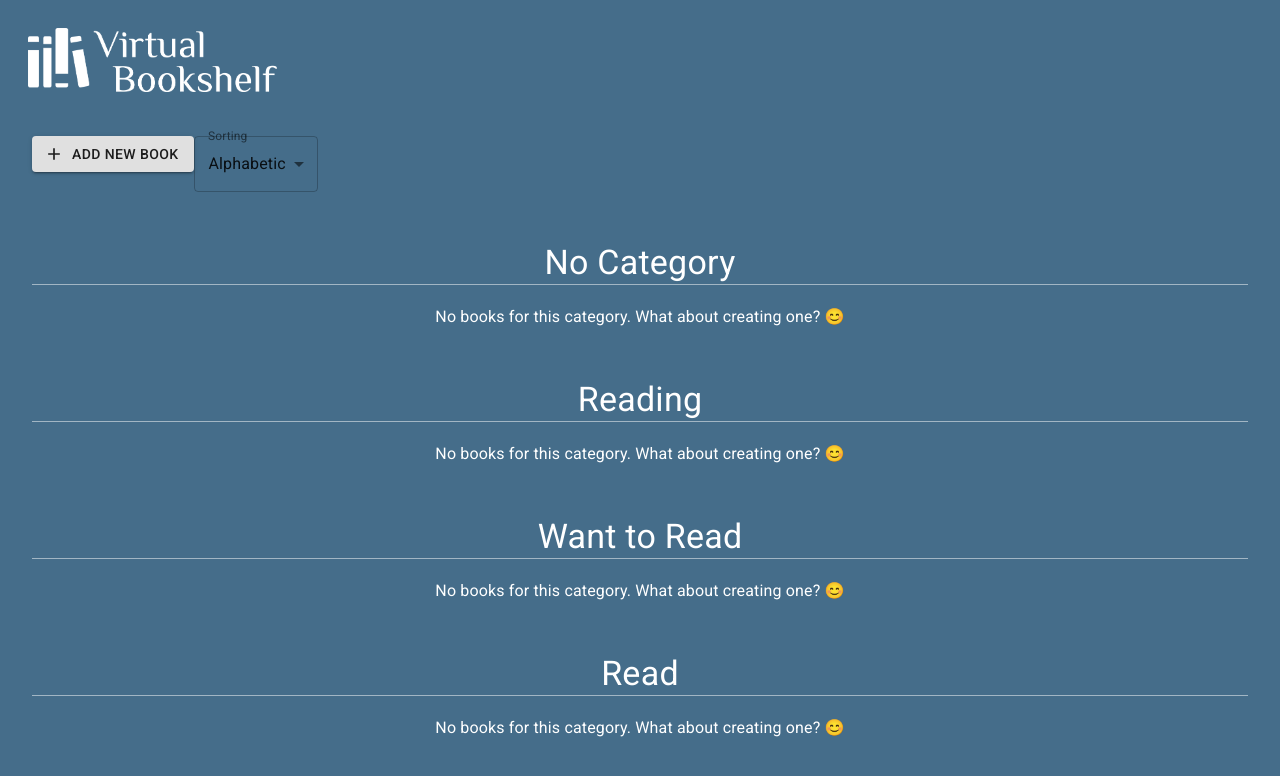
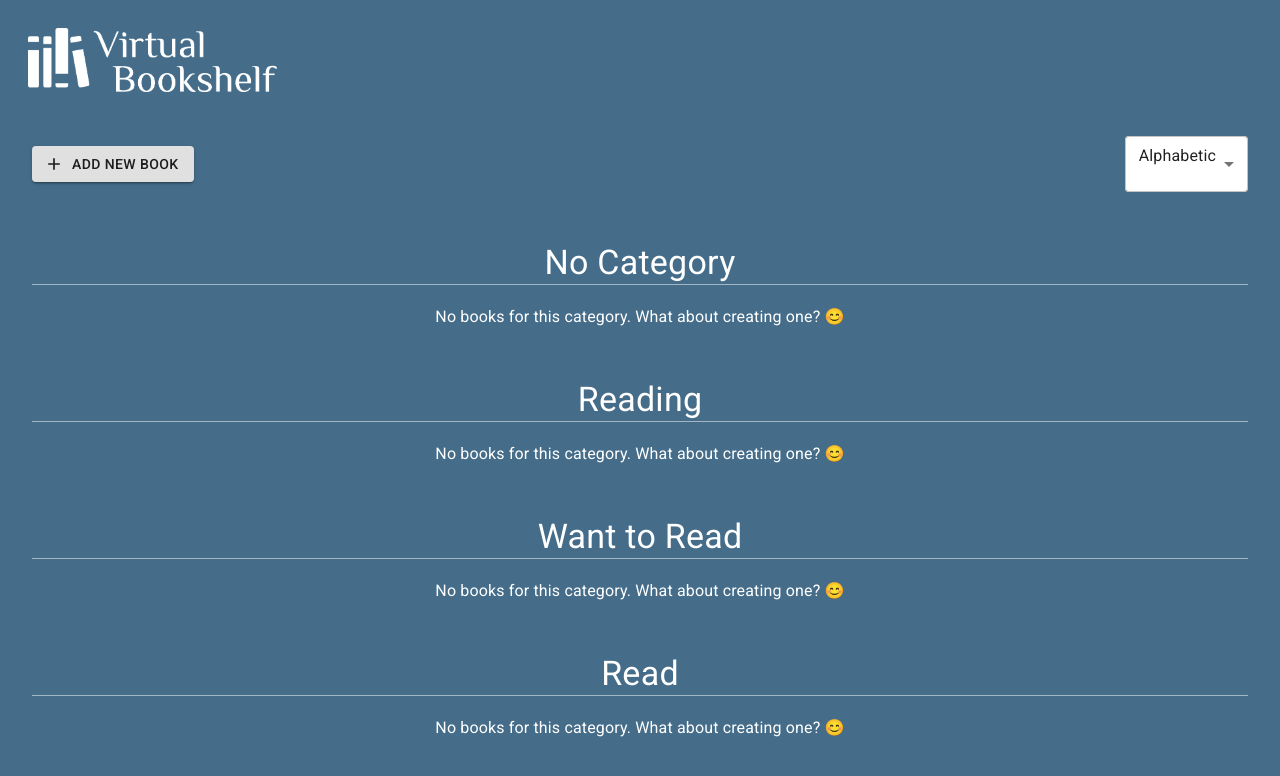
Before and after one commit to RSchneider94/virtual_bookshelf, a React (Create React App) app: page / in a window 1280 px wide. Shown: the top 776 px of the page. Built offline with nearby package versions, Linux system fonts and the light colour scheme.

Commit message:
Apply style to sorting select

```diff
--- a/src/components/UI/SortingSelect.jsx
+++ b/src/components/UI/SortingSelect.jsx
@@ -1,11 +1,20 @@
 import React, { useState, useEffect } from 'react';
 import { useDispatch, useSelector } from 'react-redux';
 import { FormControl, InputLabel, Select, MenuItem } from '@material-ui/core';
+import { makeStyles } from '@material-ui/core/styles';
 
 import { changeSorting } from '../../redux/actions/uiActions';
 
+const useStyles = makeStyles({
+  select: {
+    backgroundColor: '#fff',
+    lineHeight: '0.1875em'
+  }
+});
+
 export default function SortingSelect() {
   const dispatch = useDispatch();
+  const classes = useStyles();
   const sorting = useSelector(state => state.ui.sorting);
 
   const [sortingValue, setSortingValue] = useState('alphabetic');
@@ -20,10 +29,10 @@ export default function SortingSelect() {
 
   return (
     <FormControl variant="outlined">
-      <InputLabel id="select-books-sorting-label">Sorting</InputLabel>
       <Select
         labelId="select-books-sorting-label"
         id="select-books-sorting"
+        className={classes.select}
         value={sortingValue || ''}
         onChange={handleChange}
       >
--- a/src/screens/BookDetails.jsx
+++ b/src/screens/BookDetails.jsx
@@ -156,6 +156,7 @@ export default function BookDetails() {
       <ButtonWithIcon
         icon={<ArrowBack></ArrowBack>}
         text="Return to Home Page"
+        customStyles={{ marginTop: 50 }}
         clickHandler={() => {
           window.location.pathname = '/';
         }}
--- a/src/screens/CategoryView.jsx
+++ b/src/screens/CategoryView.jsx
@@ -29,6 +29,7 @@ export default function CategoryView() {
       <ButtonWithIcon
         icon={<ArrowBack></ArrowBack>}
         text="Return to Home Page"
+        customStyles={{ marginTop: 50 }}
         clickHandler={() => {
           window.location.pathname = '/';
         }}
--- a/src/screens/Home.jsx
+++ b/src/screens/Home.jsx
@@ -2,6 +2,7 @@ import React from 'react';
 import { useSelector, useDispatch } from 'react-redux';
 
 import { Box } from '@material-ui/core';
+import { makeStyles } from '@material-ui/core/styles';
 import { Add } from '@material-ui/icons';
 import ButtonWithIcon from '../components/UI/ButtonWithIcon';
 import SortingSelect from '../components/UI/SortingSelect';
@@ -10,8 +11,17 @@ import CategoryGrid from '../components/Categories/CategoryGrid';
 // Actions
 import { showAddBookFormModal } from '../redux/actions/uiActions';
 
+const useStyles = makeStyles({
+  buttonsContainer: {
+    display: 'flex',
+    justifyContent: 'space-between',
+    alignItems: 'center'
+  }
+});
+
 export default function Home() {
   const dispatch = useDispatch();
+  const classes = useStyles();
   const categories = useSelector(state => state.categories);
 
   const categoriesSections = [];
@@ -29,12 +39,14 @@ export default function Home() {
 
   return (
     <Box>
+      <Box className={classes.buttonsContainer}>
         <ButtonWithIcon
           icon={<Add></Add>}
           text="Add New Book"
           clickHandler={handleAddBookClick}
         ></ButtonWithIcon>
         <SortingSelect></SortingSelect>
+      </Box>
       {categoriesSections}
     </Box>
   );
```
Lines whose indentation alone changed are shown as unchanged.
